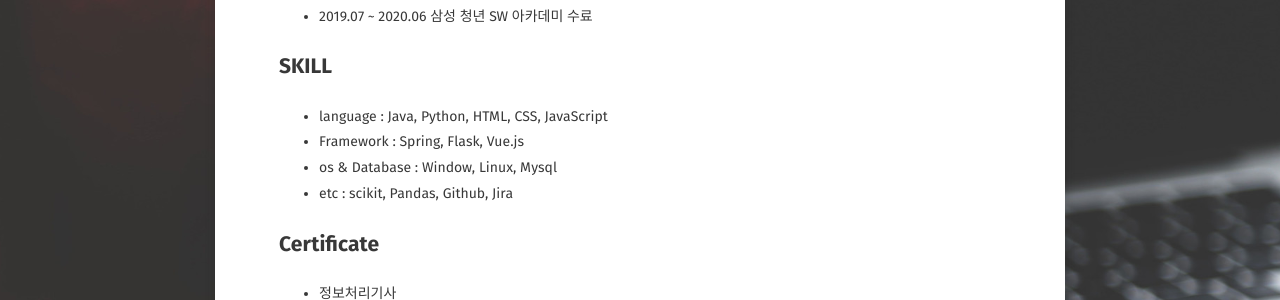
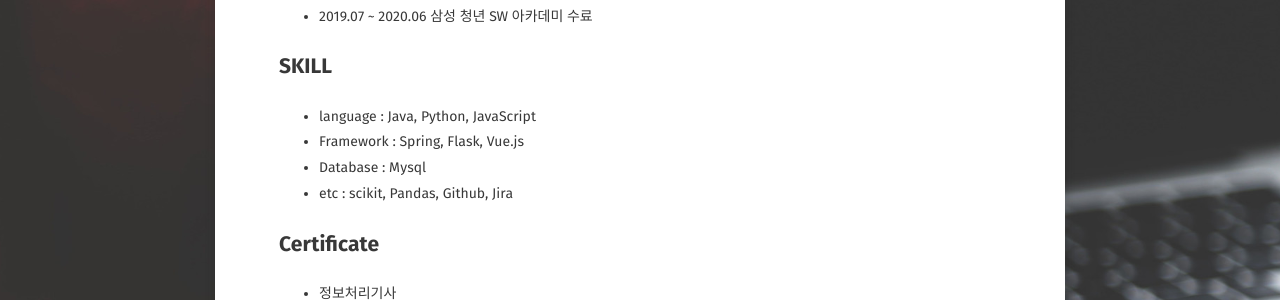
Before and after one commit to limkinam/limkinam.github.io, a Jekyll site: the page built from about/index.md, in a window 1280 px wide. Shown: the part 1058-1358 px from the top of the page. Built offline with Jekyll 4.4.1, drawn with Linux system fonts in a browser that asks for light colours; some web fonts are replaced.

Commit message:
Update index.md

```diff
--- a/about/index.md
+++ b/about/index.md
@@ -20,9 +20,9 @@ comments: false
  - 2019.07 ~ 2020.06 삼성 청년 SW 아카데미 수료
 
 ## SKILL
- - language : Java, Python, HTML, CSS, JavaScript
+ - language : Java, Python, JavaScript
  - Framework : Spring, Flask, Vue.js
- - os & Database : Window, Linux, Mysql
+ - Database : Mysql
  - etc : scikit, Pandas, Github, Jira
 
 ## Certificate
```
